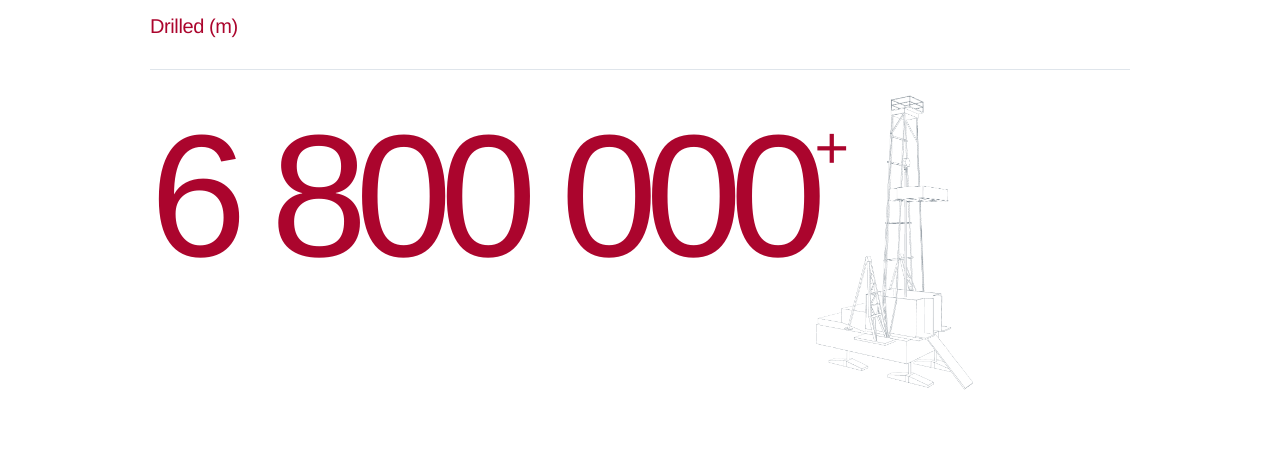
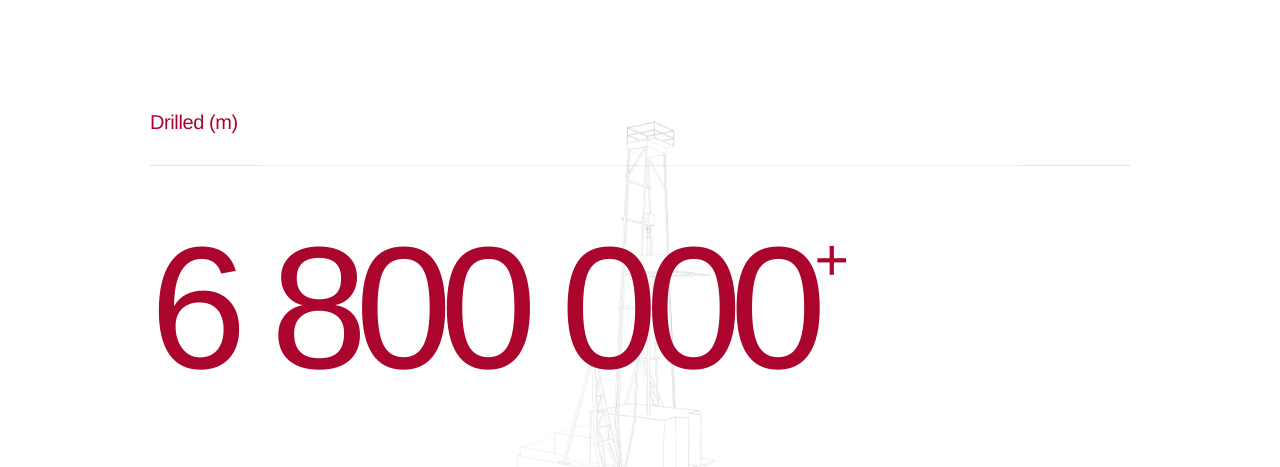
Before and after one commit to Quadri-Ian/Gazstart, a Next.js app: page /en/ in a window 1280 px wide. Shown: the part 2951-3418 px from the top of the page. Built offline with nearby package versions, Linux system fonts and the light colour scheme.

Commit message:
fix: refine homepage drilling stats layout

```diff
--- a/src/components/home/StatsSection.tsx
+++ b/src/components/home/StatsSection.tsx
@@ -10,8 +10,9 @@ import longtool from "@/assets/longtool.png";
 export default function StatsSection() {
   const t = useTranslations("home");
   const mouseX = useMotionValue(0);
-  const smoothX = useSpring(mouseX, { stiffness: 110, damping: 18, mass: 0.55 });
-  const rotateY = useTransform(smoothX, [-0.5, 0.5], [-7, 7]);
+  const smoothX = useSpring(mouseX, { stiffness: 140, damping: 20, mass: 0.5 });
+  const rotateY = useTransform(smoothX, [-0.5, 0.5], [-12, 12]);
+  const shiftX = useTransform(smoothX, [-0.5, 0.5], [-28, 28]);
   const [isInside, setIsInside] = useState(false);
 
   const handleMove = (event: React.MouseEvent<HTMLElement>) => {
@@ -26,38 +27,38 @@ export default function StatsSection() {
   };
 
   return (
-    <section className="bg-white pb-20 pt-0 md:pb-28" id="performance">
+    <section className="bg-white pb-20 pt-14 md:pb-28 md:pt-20 lg:pt-24" id="performance">
       <div className="container-h overflow-hidden rounded-t-[28px] bg-white px-5 pt-6 sm:px-[60px] md:pt-8 lg:px-[150px] lg:pt-10">
         <div className="border-b border-[#dfe5eb] pb-6 md:pb-7">
           <h2 className="text-[18px] font-normal tracking-[-0.02em] text-primary-600 md:text-[20px]">{t("statsDrilled")}</h2>
         </div>
 
         <div
-          className="relative min-h-[680px] md:min-h-[760px] lg:min-h-[820px]"
+          className="relative min-h-[720px] md:min-h-[820px] lg:min-h-[900px]"
           onMouseMove={handleMove}
           onMouseEnter={() => setIsInside(true)}
           onMouseLeave={handleLeave}
         >
           <motion.div
-            style={{ rotateY, transformPerspective: 1800 }}
-            className="pointer-events-none absolute left-1/2 top-0 z-10 w-[260px] -translate-x-[8%] md:w-[360px] lg:w-[520px]"
+            style={{ rotateY, x: shiftX, transformPerspective: 1800 }}
+            className="pointer-events-none absolute inset-x-0 top-[-26px] z-10 flex justify-center md:top-[-58px] lg:top-[-82px]"
           >
             <Image
               src={longtool}
               alt={t("statsRigAlt")}
-              className="h-auto w-full select-none"
+              className="h-auto w-[420px] select-none opacity-[0.42] md:w-[620px] lg:w-[760px]"
               priority={false}
             />
           </motion.div>
 
-          <div className="relative z-20 pt-8 md:pt-10 lg:pt-12">
+          <div className="relative z-20 pt-10 md:pt-14 lg:pt-16">
             <p className="text-[82px] font-[350] leading-[0.9] tracking-[-0.07em] text-primary-600 md:text-[132px] lg:text-[174px]">
               {t("statsDrilledValue")}
               <span className="align-top text-[0.34em] leading-none">+</span>
             </p>
           </div>
 
-          <div className="absolute bottom-8 left-0 right-0 z-20 grid gap-12 md:bottom-10 md:grid-cols-[minmax(260px,384px)_1fr_minmax(260px,380px)] lg:bottom-14 lg:gap-8">
+          <div className="absolute bottom-8 left-0 right-0 z-20 grid gap-12 md:bottom-12 md:grid-cols-[minmax(260px,384px)_1fr_minmax(260px,380px)] lg:bottom-16 lg:gap-8">
             <div>
               <p className="border-t border-[#dfe5eb] pb-6 pt-5 text-[16px] font-normal tracking-[-0.02em] text-[#445567] md:text-[18px]">
                 {t("statsAnnualDrillingLabel")}
```
